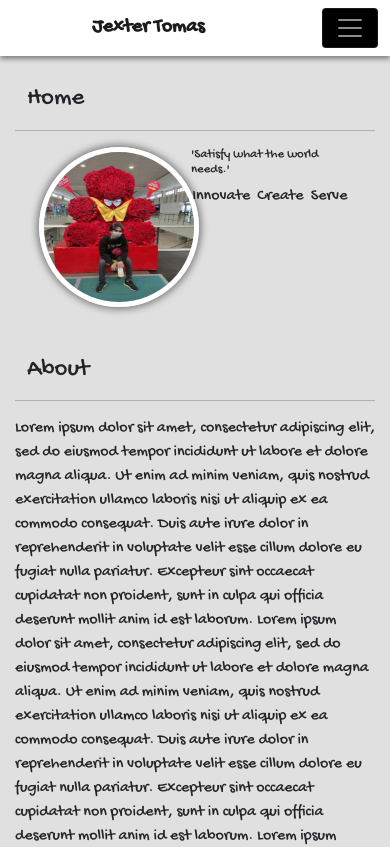
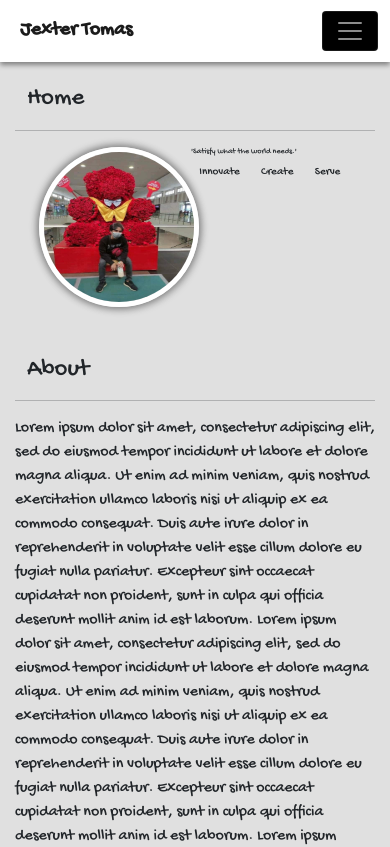
Before and after one commit to retxej112600/jexter_tomas_online_portfolio, a plain HTML site: page index.html in a window 390 px wide. Shown: the top 847 px of the page. Drawn offline with Linux system fonts and the light colour scheme.

Commit message:
change here

```diff
--- a/assets/css/app.css
+++ b/assets/css/app.css
@@ -44,12 +44,22 @@ body{
         font-size: 1rem !important;
     }
 }
+@media (max-width: 600px){
+    #quote{
+        font-size: .5rem;
+    }
+
+    .quoteword{
+        font-size: .7rem !important;
+        display: inline-block;
+    }
+}
 
 .navbar-brand{
     margin-right: 2rem;
     color: #1b1b1b !important;
     font-weight: bolder;
-    padding: 0 5rem 0 5rem;
+    padding: .5rem;
 }
 
 .nav-link{
```
